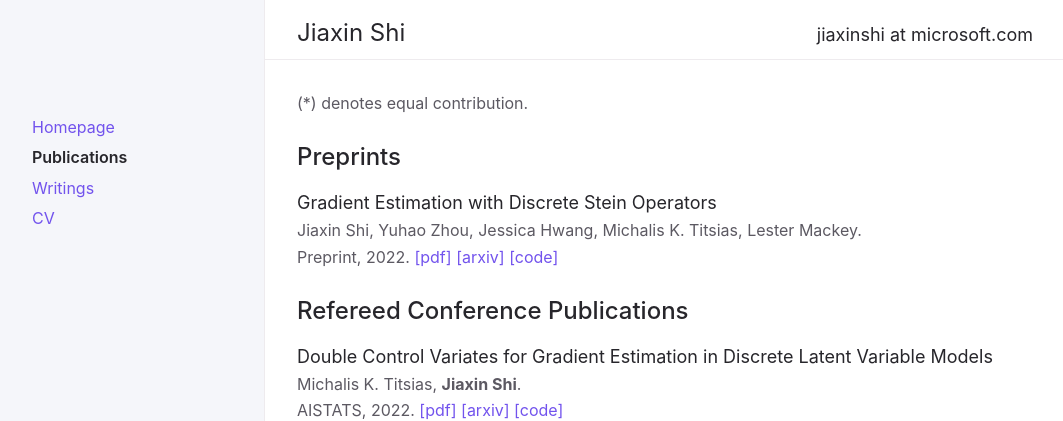
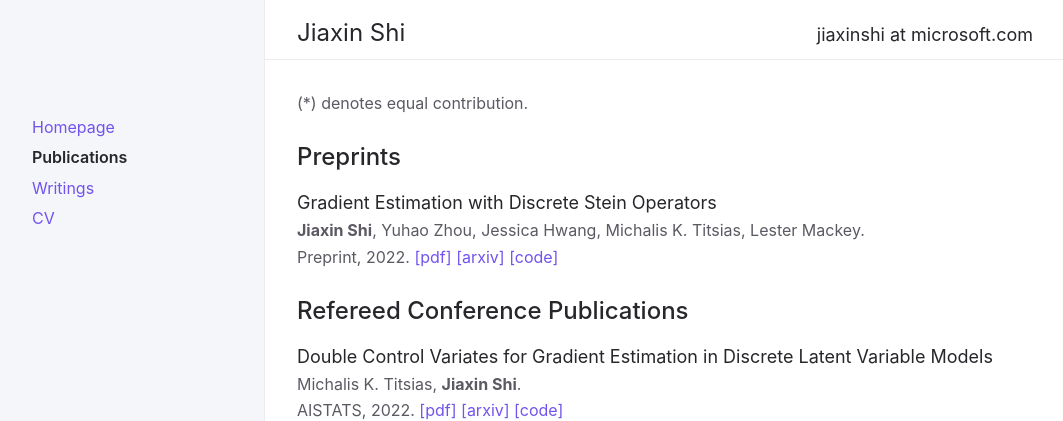
Before and after one commit to thjashin/thjashin.github.io, a Jekyll site: the page built from publications.md, in a window 1280 px wide. Shown: the top 421 px of the page, without its empty margins (91-1154 px from the left). Built offline with Jekyll 4.4.1, drawn with Linux system fonts in a browser that asks for light colours.

```diff
--- a/publications.md
+++ b/publications.md
@@ -11,7 +11,7 @@ nav_order: 2
 
 Gradient Estimation with Discrete Stein Operators
 {: .fs-5 .mb-1 .text-grey-dk-300}
-Jiaxin Shi, Yuhao Zhou, Jessica Hwang, Michalis K. Titsias, Lester Mackey.
+**Jiaxin Shi**, Yuhao Zhou, Jessica Hwang, Michalis K. Titsias, Lester Mackey.
 {: .mb-1}
 Preprint, 2022.
 [[pdf]](https://arxiv.org/pdf/2202.09497.pdf)
```
